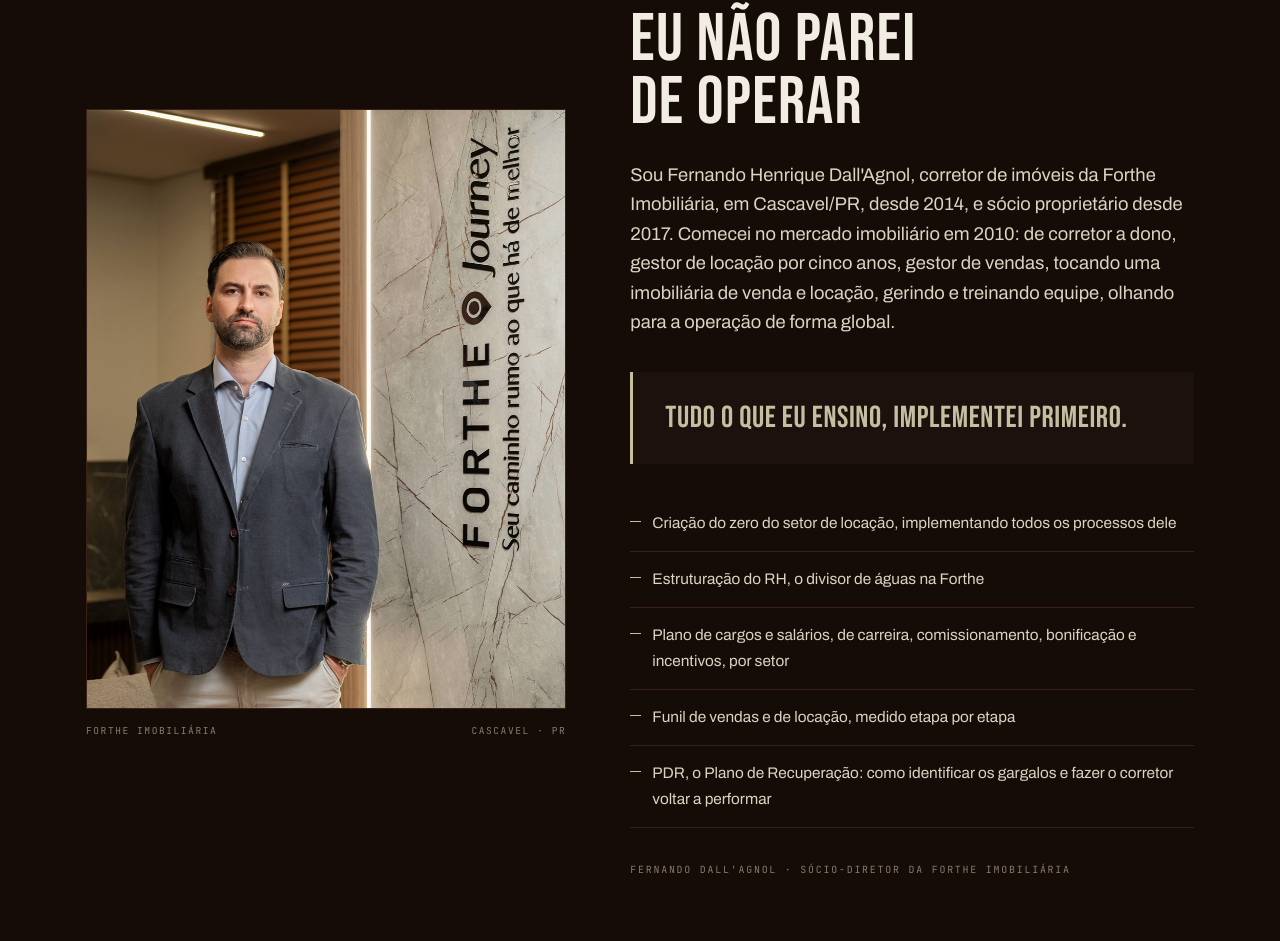
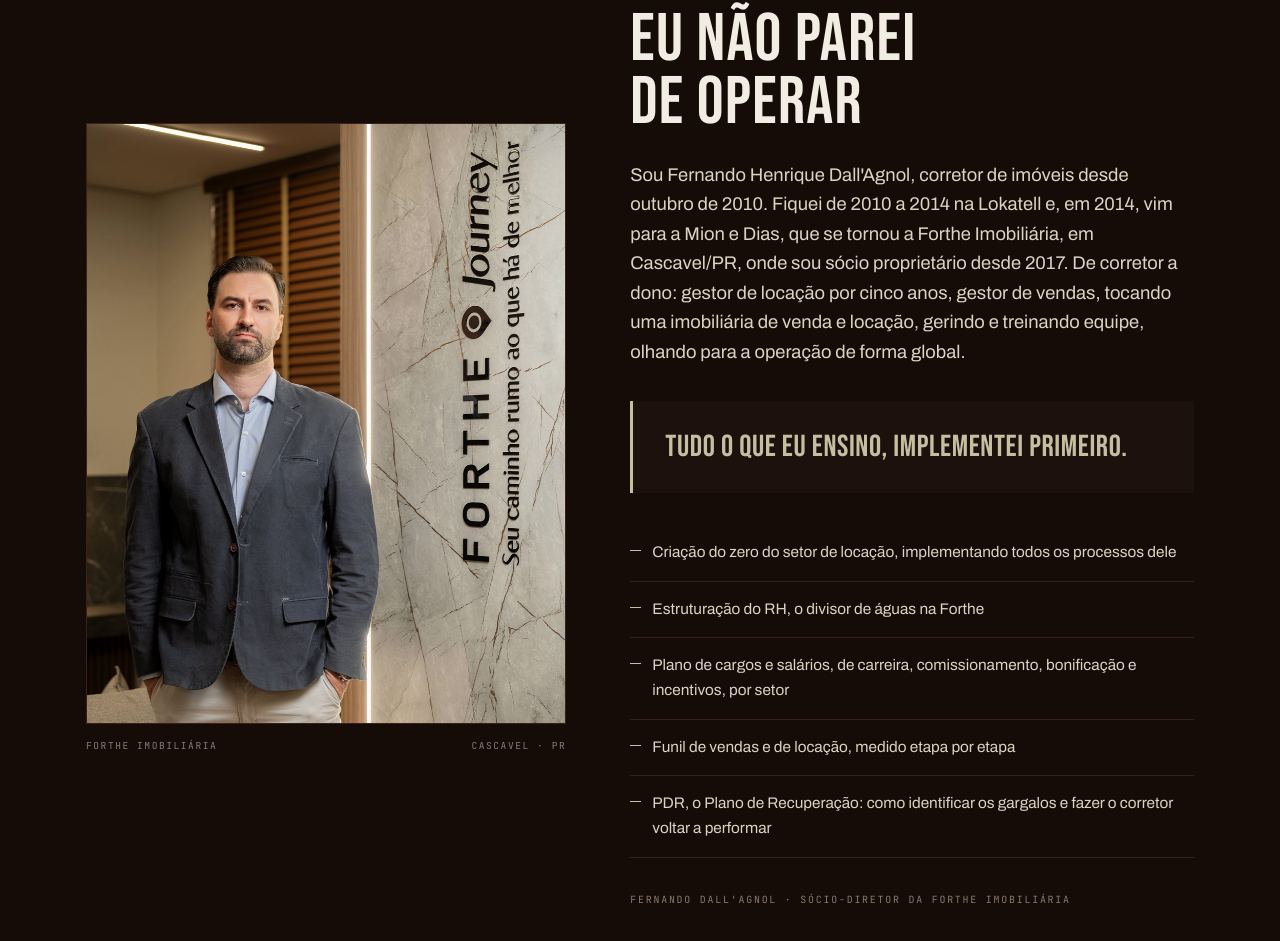
Before and after one commit to Fabreti/mentoria-fernando-dallagnol, a plain HTML site: page index.html in a window 1280 px wide. Shown: the part 2838-3779 px from the top of the page. Drawn offline with Linux system fonts and the light colour scheme.

Commit message:
fix: linha do tempo do Fernando na bio
"Corretor da Forthe desde 2014" dava a entender que ele virou corretor em
2014. Corrigido conforme ele informou: corretor desde outubro de 2010,
Lokatell de 2010 a 2014 e, desde 2014, na Mion e Dias, que virou Forthe,
onde é sócio desde 2017.

Co-Authored-By: Claude Opus 5.5 <noreply@anthropic.com>

```diff
--- a/index.html
+++ b/index.html
@@ -445,7 +445,7 @@ height="0" width="0" style="display:none;visibility:hidden"></iframe></noscript>
     <div class="rv d2">
       <span class="kicker">Quem conduz</span>
       <h2>Eu não parei<br>de operar</h2>
-      <p class="lead" style="margin-top:26px">Sou Fernando Henrique Dall'Agnol, corretor de imóveis da Forthe Imobiliária, em Cascavel/PR, desde 2014, e sócio proprietário desde 2017. Comecei no mercado imobiliário em 2010: de corretor a dono, gestor de locação por cinco anos, gestor de vendas, tocando uma imobiliária de venda e locação, gerindo e treinando equipe, olhando para a operação de forma global.</p>
+      <p class="lead" style="margin-top:26px">Sou Fernando Henrique Dall'Agnol, corretor de imóveis desde outubro de 2010. Fiquei de 2010 a 2014 na Lokatell e, em 2014, vim para a Mion e Dias, que se tornou a Forthe Imobiliária, em Cascavel/PR, onde sou sócio proprietário desde 2017. De corretor a dono: gestor de locação por cinco anos, gestor de vendas, tocando uma imobiliária de venda e locação, gerindo e treinando equipe, olhando para a operação de forma global.</p>
       <!-- ATENÇÃO: texto em primeira pessoa com assinatura do Fernando embaixo.
            Não publicar sem que ele leia e assuma como fala própria. -->
       <div class="fer-quote">Tudo o que eu ensino, implementei primeiro.</div>
```
Also changed, not shown: masterclass.html (+1 -1 lines).
